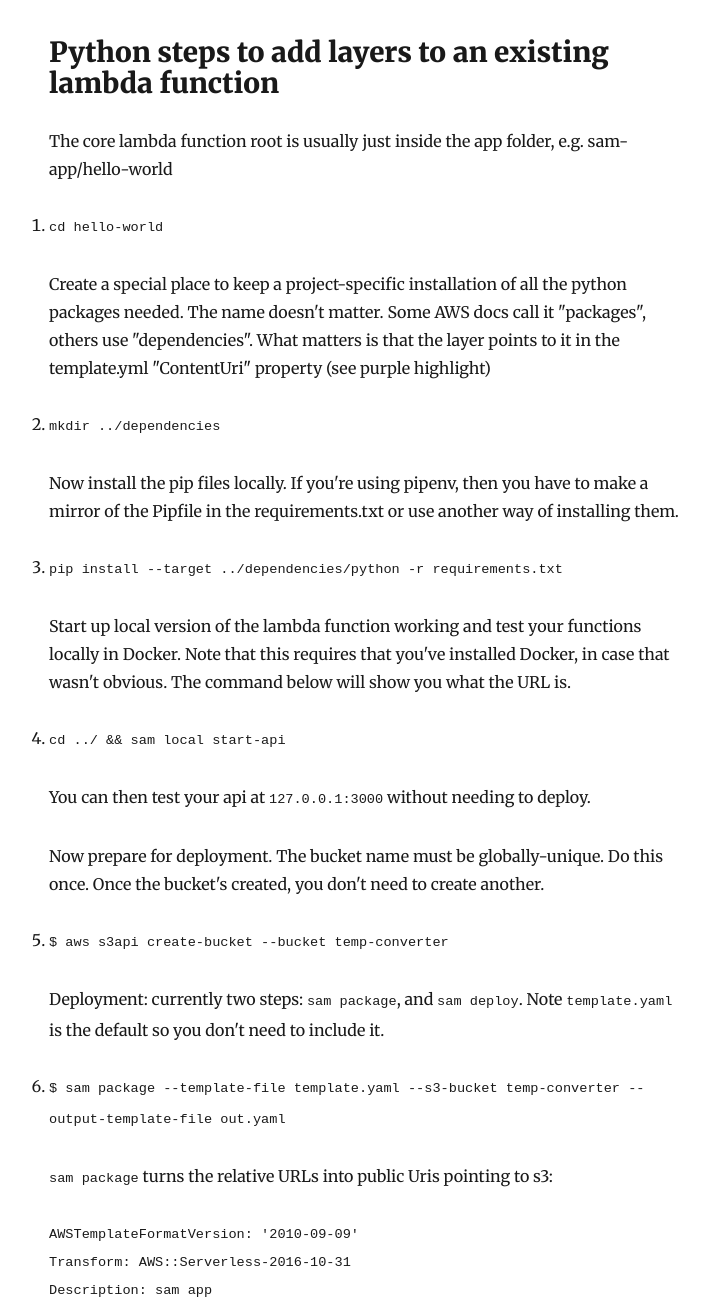
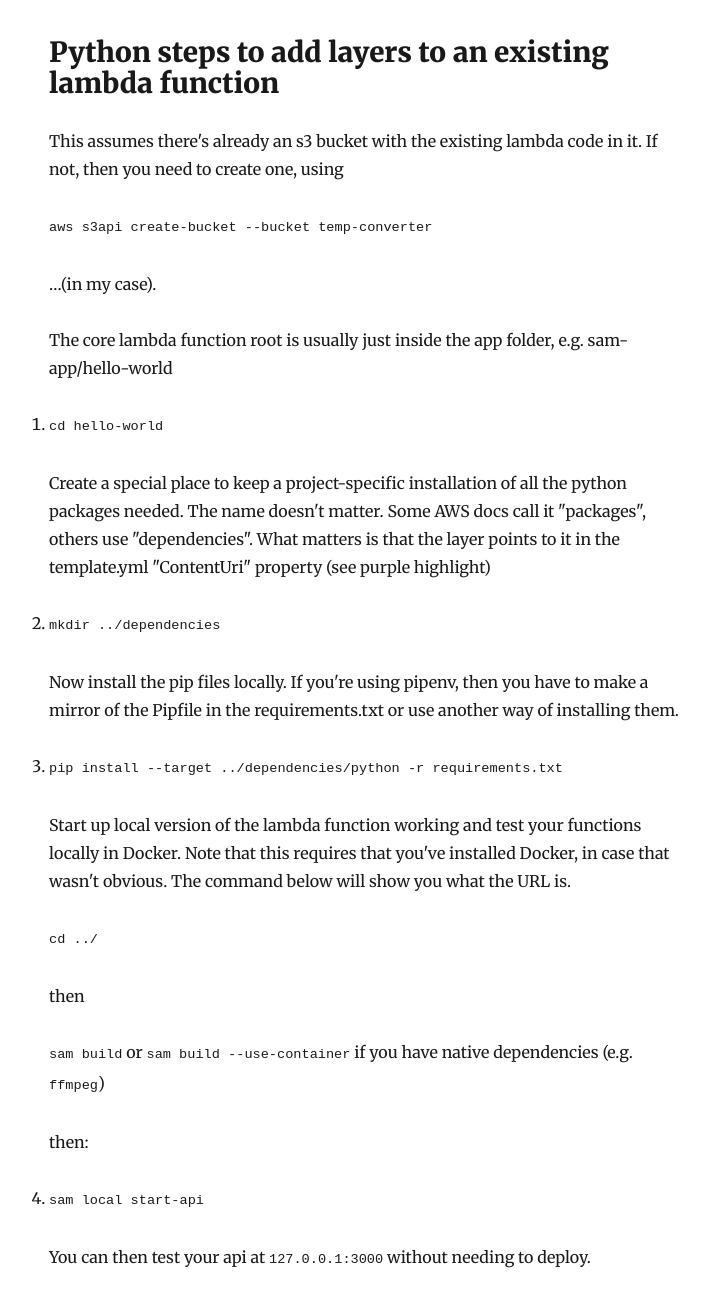
Before and after one commit to boxabirds/lisn-blog, a Gatsby site: page /blog/aws-lambdas-and-layers-in-python/ in a window 1280 px wide. Shown: the part 2080-3379 px from the top of the page, without its empty margins (276-985 px from the left). Built offline with nearby package versions, Linux system fonts and the light colour scheme; Gatsby itself is replaced by a stand-in of ours; some packages are replaced by stand-ins of ours.

Commit message:
Update Blog “aws-lambdas-and-layers-in-python”

```diff
--- a/content/blog/aws-lambdas-and-layers-in-python.md
+++ b/content/blog/aws-lambdas-and-layers-in-python.md
@@ -60,6 +60,12 @@ Resources:
 
 ## Python steps to add layers to an existing lambda function
 
+This assumes there's already an s3 bucket with the existing lambda code in it. If not, then you need to create one, using
+
+`aws s3api create-bucket --bucket temp-converter`
+
+…(in my case).
+
 The core lambda function root is usually just inside the app folder, e.g. sam-app/hello-world
 
 1. `cd hello-world`
@@ -74,7 +80,15 @@ Now install the pip files locally. If you're using pipenv, then you have to make
 
 Start up local version of the lambda function working and test your functions locally in Docker. Note that this requires that you've installed Docker, in case that wasn't obvious. The command below will show you what the URL is.
 
-4. `cd ../ && sam local start-api`
+`cd ../`
+
+then
+
+`sam build` or `sam build --use-container` if you have native dependencies (e.g. `ffmpeg`)
+
+then:
+
+4. `sam local start-api`
 
 You can then test your api at `127.0.0.1:3000` without needing to deploy.
 
```
